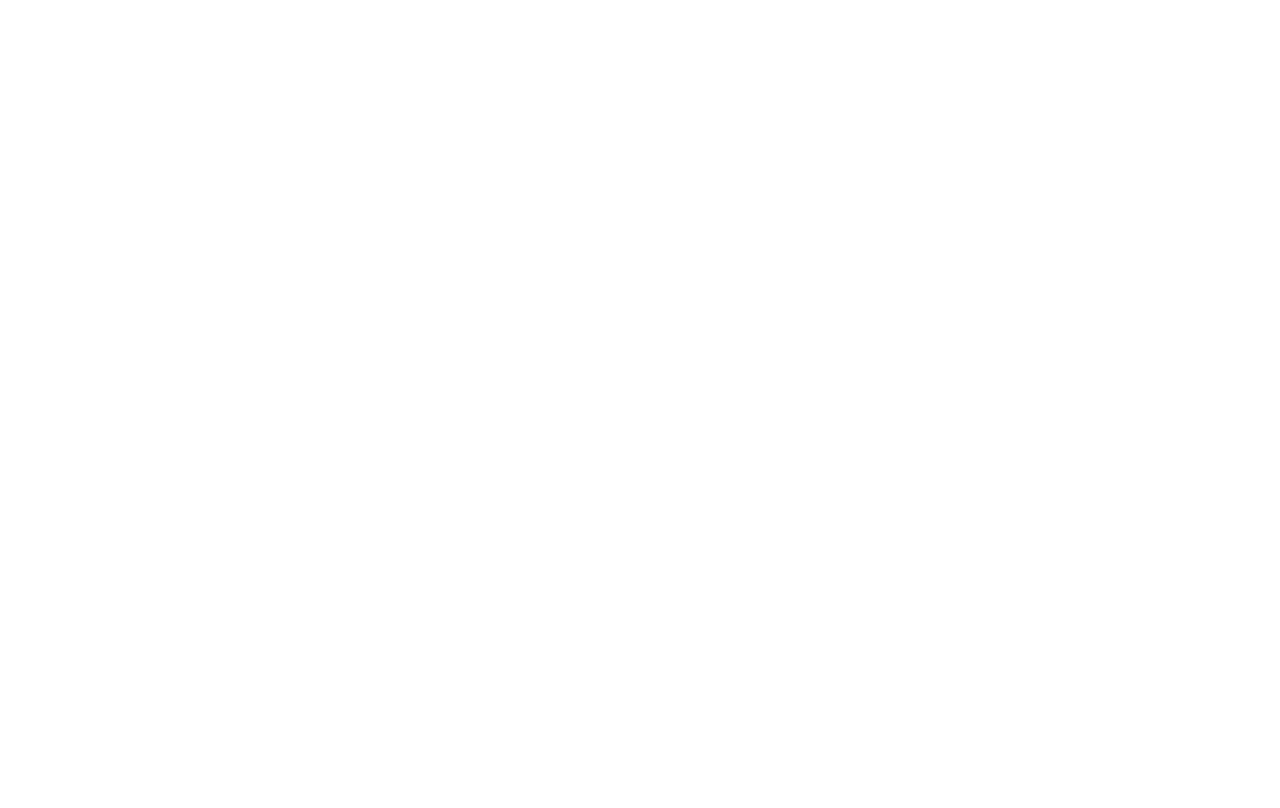
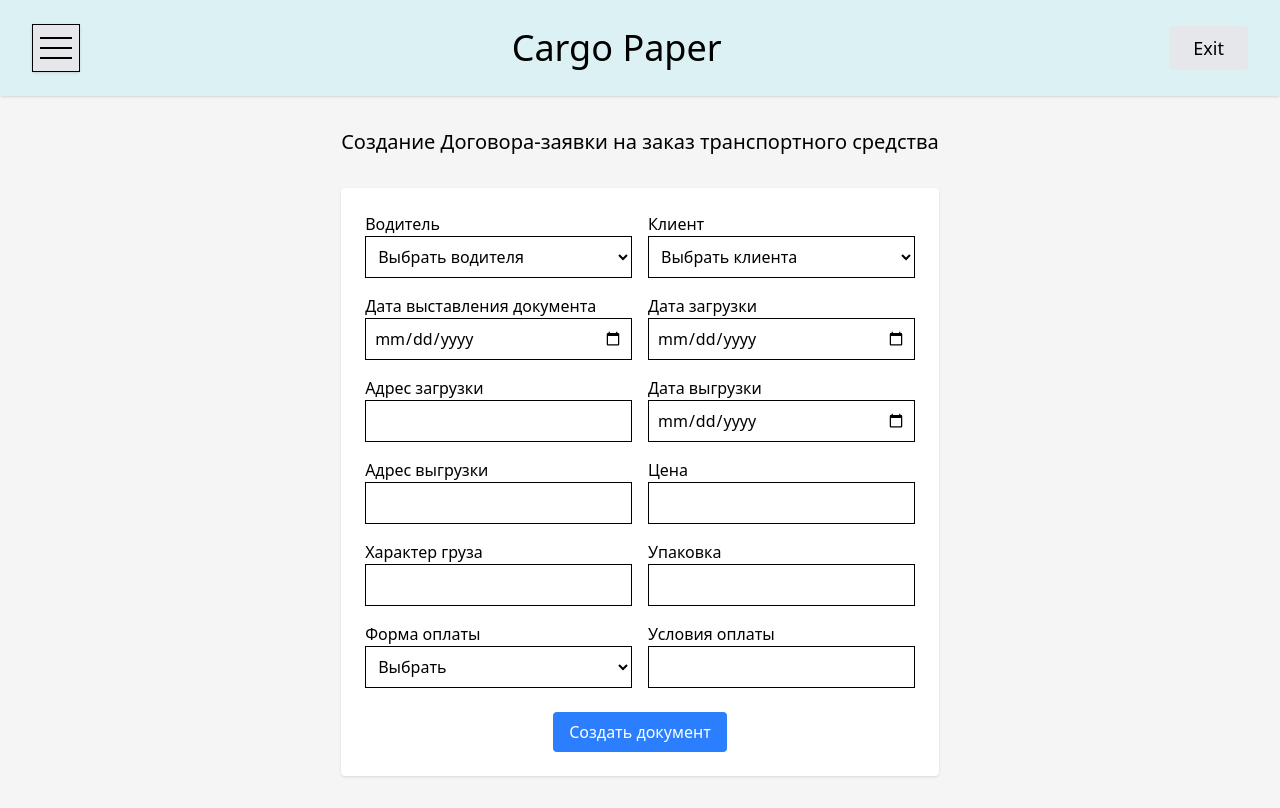
Before and after one commit to fromDreamToGoal/cargo-paper, a React (Vite) app: page /create-transport-order in a window 1280 px wide. Before the commit this address had no page. Built offline with nearby package versions, Linux system fonts and the light colour scheme.

Commit message:
implement component for create transport order

```diff
--- a/src/App.jsx
+++ b/src/App.jsx
@@ -11,6 +11,7 @@
 import EditCompany from './pages/EditCompany'
 import Templates from './pages/Templates'
 import CreateDocument from './pages/CreateDocument'
+import CreateTransportOrder from './pages/CreateTransportOrder'
 
 
 function App() {
@@ -21,14 +22,15 @@
         <Route path="/main" element={<Main />} />
         <Route path="/add-driver" element={<AddDriver />} />
         <Route path="/drivers" element={<Drivers />} />
-          <Route path="/view-driver/:id" element={<ViewDriver />} />
-          <Route path="/edit-driver/:id" element={<EditDriver />} />
+        <Route path="/view-driver/:id" element={<ViewDriver />} />
+        <Route path="/edit-driver/:id" element={<EditDriver />} />
         <Route path="/companies" element={<Companies />} />
         <Route path="/add-company" element={<AddCompany />} />
         <Route path="/view-company/:id" element={<ViewCompany />} />
         <Route path="/edit-company/:id" element={<EditCompany />} />
         <Route path="/templates" element={<Templates />} />
         <Route path="/create-document" element={<CreateDocument />} />
+        <Route path="/create-transport-order" element={<CreateTransportOrder />} />
         {/* другие маршруты */}
       </Routes>
     </Router>
--- /dev/null
+++ b/src/pages/CreateTransportOrder.jsx
@@ -0,0 +1,153 @@
+import React, { useState, useEffect } from 'react';
+import { useSelector, useDispatch } from 'react-redux';
+import Header from './Header'
+import Navigation from './Navigation'
+
+const CreateTransportOrder = () => {
+  const [menuOpen, setMenuOpen] = useState(false)
+  const [formData, setFormData] = useState({
+    driver: '',
+    client: '',
+    issueDate: '',
+    loadDate: '',
+    loadAddress: '',
+    unloadDate: '',
+    unloadAddress: '',
+    price: '',
+    cargoType: '',
+    packaging: '',
+    paymentType: '',
+    paymentTerms: '',
+  });
+  const drivers = useSelector((state) => state.drivers.drivers);
+  const companies = useSelector((state) => state.companies.companies);
+  const dispatch = useDispatch();
+
+  const handleChange = (e) => {
+    setFormData({ ...formData, [e.target.name]: e.target.value });
+  };
+
+  const handleSubmit = (e) => {
+    e.preventDefault();
+    if (formData.loadAddress) {
+      dispatch({ type: 'addresses/addLoadAddress', payload: formData.loadAddress });
+    }
+    if (formData.unloadAddress) {
+      dispatch({ type: 'addresses/addUnloadAddress', payload: formData.unloadAddress });
+    }
+    // TODO: dispatch action to create document
+    console.log('Submitted:', formData);
+  };
+
+  return (
+    <div className="min-h-screen bg-[#F5F5F5] flex flex-col items-center justify-between">
+      <Header onMenuClick={() => setMenuOpen(true)} />
+      <Navigation open={menuOpen} onClose={() => setMenuOpen(false)} />
+      <div className="max-w-7xl mx-auto px-4 py-8">
+         <h2 className="text-xl font-medium mb-8 text-center">
+           Создание Договора-заявки на заказ транспортного средства
+         </h2>
+
+      <form onSubmit={handleSubmit} className="w-full max-w-4xl bg-white shadow p-6 rounded">
+        <div className="grid grid-cols-2 gap-4">
+          <label className="flex flex-col">
+            Водитель
+            <select name="driver" value={formData.driver} onChange={handleChange} className="border p-2">
+              <option value="">Выбрать водителя</option>
+              {drivers.map((driver) => (
+                <option key={driver.id} value={driver.id}>
+                  {driver.fullName}
+                </option>
+              ))}
+            </select>
+          </label>
+
+          <label className="flex flex-col">
+            Клиент
+            <select name="client" value={formData.client} onChange={handleChange} className="border p-2">
+              <option value="">Выбрать клиента</option>
+              {companies.map((company) => (
+                <option key={company.id} value={company.id}>
+                  {company.name}
+                </option>
+              ))}
+            </select>
+          </label>
+
+          <label className="flex flex-col">
+            Дата выставления документа
+            <input type="date" name="issueDate" value={formData.issueDate} onChange={handleChange} className="border p-2" />
+          </label>
+
+          <label className="flex flex-col">
+            Дата загрузки
+            <input type="date" name="loadDate" value={formData.loadDate} onChange={handleChange} className="border p-2" />
+          </label>
+
+          <label className="flex flex-col">
+            Адрес загрузки
+            <input list="load-options" name="loadAddress" value={formData.loadAddress} onChange={handleChange} className="border p-2" />
+            <datalist id="load-options">
+              {useSelector(state => state.addresses.loadAddresses).map((addr, index) => (
+                <option key={index} value={addr} />
+              ))}
+            </datalist>
+          </label>
+
+          <label className="flex flex-col">
+            Дата выгрузки
+            <input type="date" name="unloadDate" value={formData.unloadDate} onChange={handleChange} className="border p-2" />
+          </label>
+
+          <label className="flex flex-col">
+            Адрес выгрузки
+            <input list="unload-options" name="unloadAddress" value={formData.unloadAddress} onChange={handleChange} className="border p-2" />
+            <datalist id="unload-options">
+              {useSelector(state => state.addresses.unloadAddresses).map((addr, index) => (
+                <option key={index} value={addr} />
+              ))}
+            </datalist>
+          </label>
+
+          <label className="flex flex-col">
+            Цена
+            <input name="price" value={formData.price} onChange={handleChange} className="border p-2" />
+          </label>
+
+          <label className="flex flex-col">
+            Характер груза
+            <input name="cargoType" value={formData.cargoType} onChange={handleChange} className="border p-2" />
+          </label>
+
+          <label className="flex flex-col">
+            Упаковка
+            <input name="packaging" value={formData.packaging} onChange={handleChange} className="border p-2" />
+          </label>
+
+          <label className="flex flex-col">
+            Форма оплаты
+            <select name="paymentType" value={formData.paymentType} onChange={handleChange} className="border p-2">
+              <option value="">Выбрать</option>
+              <option value="наличный">Наличный</option>
+              <option value="безнал">Безнал</option>
+            </select>
+          </label>
+
+          <label className="flex flex-col">
+            Условия оплаты
+            <input name="paymentTerms" value={formData.paymentTerms} onChange={handleChange} className="border p-2" />
+          </label>
+        </div>
+
+        <div className="mt-6 flex justify-center">
+          <button type="submit" className="bg-blue-500 text-white px-4 py-2 rounded hover:bg-blue-600">
+            Создать документ
+          </button>
+        </div>
+       </form>
+      </div>
+    </div>
+  );
+};
+
+export default CreateTransportOrder;
--- /dev/null
+++ b/src/store/addressesSlice.js
@@ -0,0 +1,30 @@
+import { createSlice } from '@reduxjs/toolkit'
+
+const initialState = {
+  loadAddresses: [],
+  unloadAddresses: []
+}
+
+const addressesSlice = createSlice({
+  name: 'addresses',
+  initialState,
+  reducers: {
+    addLoadAddress(state, action) {
+      if (!state.loadAddresses.includes(action.payload)) {
+        state.loadAddresses.push(action.payload)
+      }
+    },
+    addUnloadAddress(state, action) {
+      if (!state.unloadAddresses.includes(action.payload)) {
+        state.unloadAddresses.push(action.payload)
+      }
+    }
+  }
+})
+
+export const {
+  addLoadAddress,
+  addUnloadAddress
+} = addressesSlice.actions
+
+export default addressesSlice.reducer
--- a/src/store/store.js
+++ b/src/store/store.js
@@ -1,7 +1,8 @@
 import { configureStore } from '@reduxjs/toolkit'
 import authReducer from './authSlice'
 import driversReducer from './driversSlice'
-import companiesReducer from './companiesSlice' // <-- создадим позже
+import companiesReducer from './companiesSlice'
+import addressesReducer from './addressesSlice'
 
 import { combineReducers } from 'redux'
 import {
@@ -19,7 +20,8 @@
 const rootReducer = combineReducers({
   auth: authReducer,
   drivers: driversReducer,
-  companies: companiesReducer
+  companies: companiesReducer,
+  addresses: addressesReducer
 })
 
 const persistConfig = {
```
